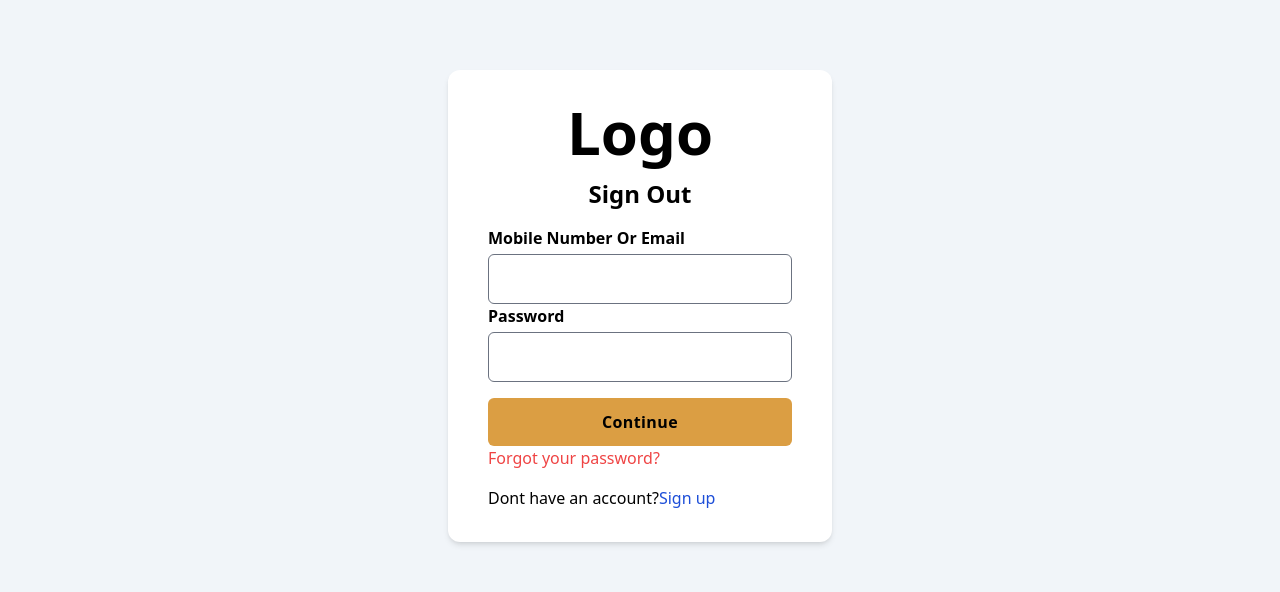
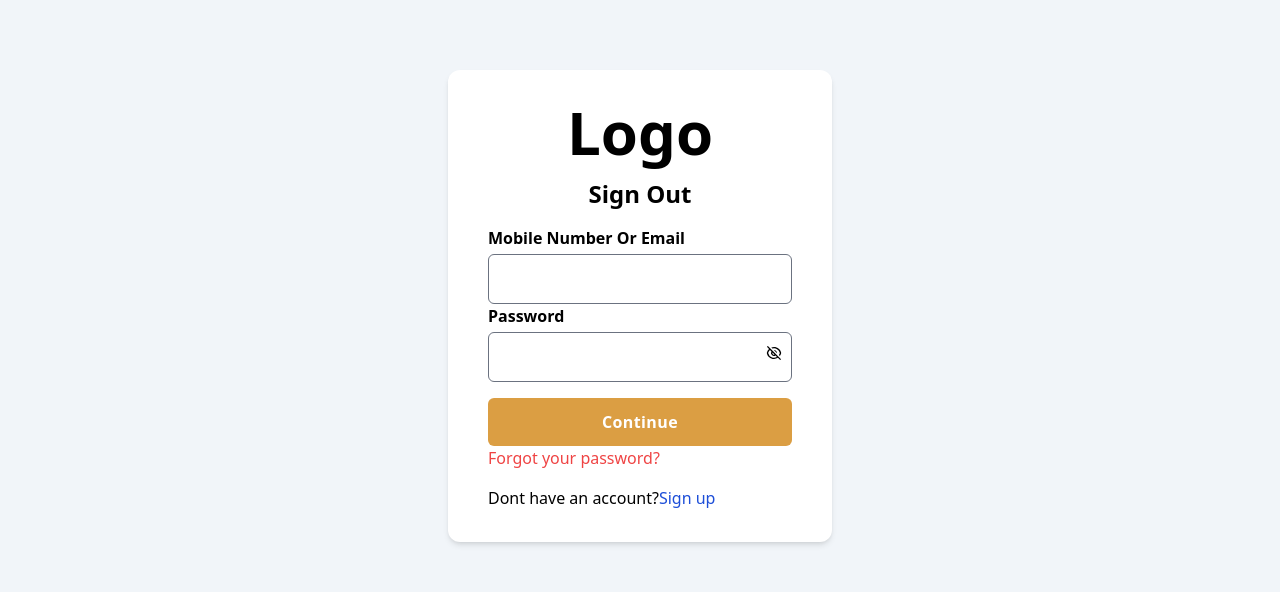
Before and after one commit to jeemhub/almalk, a Next.js app: page /signin in a window 1280 px wide. Shown: the part 206-798 px from the top of the page. Built offline with nearby package versions, Linux system fonts and the light colour scheme; no server answers.

Commit message:
Solve show add item button with redux and fix all the problems design in forms

```diff
--- a/components/Header.js
+++ b/components/Header.js
@@ -23,7 +23,6 @@ function Header() {
   const { data: session } = useSession();
   const router = useRouter();
   const items = useSelector(selectItems);
-  //const token = Cookies.get('loggedin');
   const {userToken } = useSelector((state) => state.user);
 
   const [sideBar, setSideBar] = useState(false);
--- a/pages/confirmresetpassword.js
+++ b/pages/confirmresetpassword.js
@@ -74,7 +74,7 @@ export default function ConfirmResetPassword() {
       });
   };
   return (
-    <div className="h-screen mobile:mt-[-100px] mobile:bg-inherit bg-slate-50 flex justify-center items-center   w-full">
+    <div className="h-screen mobile:my-auto mobile:bg-inherit bg-slate-50 flex justify-center items-center   w-full">
       <form onSubmit={handelSubmit}>
         <div className="bg-white px-10 py-8 mobile:w-[100%] mobile:mx-auto rounded-xl w-screen mobile:shadow-none shadow-md max-w-sm">
           {/*           <img
--- a/pages/resetpassword.js
+++ b/pages/resetpassword.js
@@ -40,7 +40,7 @@ export default function ResetPassword() {
   };
 
   return (
-    <div className="h-screen mobile:mt-[-100px] mobile:bg-inherit bg-slate-50 flex justify-center items-center   w-full">
+    <div className="h-screen mobile:my-auto mobile:bg-inherit flex justify-center items-center   w-full">
       <form onSubmit={handelSubmit}>
         <div className="bg-white px-10 py-8 mobile:w-[90%] mobile:mx-auto rounded-xl w-screen mobile:shadow-none shadow-md max-w-sm">
           {/*           <img
@@ -71,7 +71,7 @@ export default function ResetPassword() {
           </div>
           <button
             type="submit"
-            className="mt-4 mb-4 w-full  bg-[#DB9E43] border-gray-500 hover:bg-[#c88521] font-semibold py-3 rounded-md  tracking-wide"
+            className="mt-4 mb-4 w-full  bg-[#DB9E43] text-white border-gray-500 hover:bg-[#c88521] font-semibold py-3 rounded-md  tracking-wide"
           >
             {t("Continue")}
           </button>
--- a/pages/signin.js
+++ b/pages/signin.js
@@ -1,4 +1,4 @@
-import React, { useState } from "react";
+import React, { useEffect, useState } from "react";
 import Link from "next/link";
 import * as Yup from "yup";
 import { Formik, Form, Field } from "formik";
@@ -7,18 +7,19 @@ import { useRouter } from "next/router";
 import Cookies from "js-cookie";
 import Loader from "../components/Loader";
 import { useTranslation } from "react-i18next";
+import { login } from "../slice/userSlice";
+import { useDispatch, useSelector } from "react-redux";
+import { RiEyeLine, RiEyeOffLine } from 'react-icons/ri';
 
 export default function SignIn() {
   const { t, i18n } = useTranslation();
 
-  const [error, setError] = useState(null);
+  //const [error, setError] = useState(null);
   const router = useRouter();
   const [loadding, setLoadding] = useState(false)
-  const logIn = (e) => {
-    e.preventDefault();
-    Cookies.set("loggedin", "true");
-    router.push("/dashboard");
-  };
+  const [showPassword, setShowPassword] = useState(false);
+  const { userToken, isLoading, error } = useSelector((state) => state.user);
+  const dispatch = useDispatch();
   const ErrorSchema = Yup.object().shape({
     email: Yup.string().required("Please enter your email address"),
     password: Yup.string()
@@ -26,9 +27,18 @@ export default function SignIn() {
       .min(8, "password must be at least 8 characters")
       .matches(/[a-zA-Z]/, "Password can only contain Latin letters."),
   });
-  const handelLogin = (event) => {
-    event.preventDefault();
+  useEffect(() => {
+    if (userToken) {
+      router.push("/");
+    }
+  }, []);
+
+
+  const handleToggleClick = () => {
+    setShowPassword(!showPassword);
   };
+
+
   return (
     <Formik
       initialValues={{
@@ -37,56 +47,15 @@ export default function SignIn() {
       }}
       validationSchema={ErrorSchema}
       onSubmit={(value) => {
-        setLoadding(true)
-
-        fetch("https://app.almalk.org:3000/login", {
-          method: "POST",
-          headers: {
-            "Content-Type": "application/json",
-          },
-          body: JSON.stringify(value),
-
-        })
-          .then((response) => response.json())
-          .then((data) => {
-            if (data.passwordincorrect != null) {
-              setError(data.passwordincorrect);
-              setLoadding(false)
-              console.log(data.error);
-              console.log("error", error);
-            } else if (data.message) {
-              setLoadding(false);
-              setError(
-                "There was a problem We cannot find an account with that email addres"
-              );
-              console.log(data.error);
-              console.log("error", error);
-            } else {
-              setLoadding(true)
-              Cookies.set("loggedin", JSON.stringify(data.token));
-              localStorage.setItem("token", JSON.stringify(data.token));
-
-              router.push("/");
-
-            }
-
-            //console.log("Success:", data);
-
-
-          })
-          .catch((error) => {
-            //setError(data.error);
-            console.error("Error:", error);
-          });
-
+        dispatch(login(value));
       }}
     >
       {({ errors, touched }) => (
         <div className="h-screen mobile:mt-[0px]  mobile:bg-slate-100 bg-slate-100 mobile:bg-inherit flex justify-center items-center w-full">
-          {loadding ? (<>
+          {isLoading ? (<>
             <Loader />
-          </>):(<>
-            <Form className="mobile:mt-[-250px] ">
+          </>) : (<>
+            <Form className="mobile:my-auto my-auto ">
               <div className="bg-white  mobile:bg-white  px-10 py-8 rounded-xl w-screen shadow-md mobile:rounded-2xl mobile:w-[100%]  mobile:bg-inherit mobile:mx-auto max-w-sm">
                 <h1 className="text-center text-6xl font-semibold">Logo</h1>
 
@@ -124,12 +93,12 @@ export default function SignIn() {
                         <p className="text-red-700  text-xs">{errors.email}</p>
                       )}
                     </div>
-                  <div>
+                    <div className="relative">
                       <label className="block mb-1  font-semibold">
                         {t("Password")}
                       </label>
                       <Field
-                      type="password"
+                        type={showPassword ? 'text' : 'password'}
                         className={
                           touched.password
                             ? `border w-full border-gray-500 p-3 rounded-md  focus:border-[#E77600] focus:shadow-md focus:outline-none text-left ${errors.password
@@ -141,6 +110,14 @@ export default function SignIn() {
                         name="password"
                       /* placeholder="Your Name " */
                       />
+                      <button
+                        type="button"
+                        onClick={handleToggleClick}
+                        className="absolute top-[63%] right-[10px] transform -translate-y-[50%] bg-transparent border-none cursor-pointer"
+
+                      >
+                        {showPassword ? <RiEyeLine /> : < RiEyeOffLine />}
+                      </button>
                       {touched.password && errors.password && (
                         <p className="text-red-700  text-xs">{errors.password}</p>
                       )}
@@ -148,7 +125,7 @@ export default function SignIn() {
                   </div>
                   <button
                     type="submit"
-                  className="mt-4 w-full bg-[#DB9E43] border-gray-500 hover:bg-[#c98e37]  font-semibold py-3 rounded-md  tracking-wide"
+                    className="mt-4 w-full bg-[#DB9E43] border-gray-500 hover:bg-[#c98e37] text-white font-semibold py-3 rounded-md  tracking-wide"
                   >
                     {t("Continue")}
                   </button>
--- a/pages/signup.js
+++ b/pages/signup.js
@@ -2,28 +2,30 @@ import { Formik, Form, Field, ErrorMessage } from 'formik';
 import styles from "../styles/Contactform.module.css";
 import { useRouter } from "next/router";
 import Link from "next/link";
-
+import { RiEyeLine, RiEyeOffLine } from 'react-icons/ri';
 import { useTranslation } from "react-i18next";
-import React, { useState } from "react";
+import React, { useEffect, useState } from "react";
 import * as Yup from "yup";
+import { useSelector } from 'react-redux';
 //import { Route, Routes, useNavigate } from 'react-router-dom';
 
 export default function SignUp() {
+  const [error, setError] = useState(null)
+  const [showPassword, setShowPassword] = useState(false);
+  const { userToken, isLoading } = useSelector((state) => state.user);
   const { t, i18n } = useTranslation();
   const router = useRouter();
-
-  const [error, setError] = useState(null)
   const ErrorSchema = Yup.object().shape({
     name: Yup.string()
       .required("Please Enter Your Full Name")
       .min(5, "too Short")
       .max(100, "Too Long"),
 
-      inviteCode: Yup.number()
+    inviteCode: Yup.number()
       .integer()
       .typeError('inviteCode must be a number')
       .positive('inviteCode must be a positive number')
-      ,
+    ,
 
     email: Yup.string()
       .required("Please Enter Your Email Address")
@@ -42,8 +44,17 @@ export default function SignUp() {
 
     ),
   })
-  //const navigate = useNavigate();
 
+  useEffect(() => {
+    if (userToken) {
+      router.push("/");
+    }
+  }, []);
+
+
+  const handleToggleClick = () => {
+    setShowPassword(!showPassword);
+  };
 
   return (
 
@@ -59,7 +70,7 @@ export default function SignUp() {
       }}
       validationSchema={ErrorSchema}
       onSubmit={(value) => {
-        console.log("value",value)
+        console.log("value", value)
         //const data = {"email": "mohsinali@gmail.com","password":"11111qqqqq","role": "company"};
         fetch(`${process.env.API_URL}/signup/email`, {
           method: 'POST',
@@ -85,8 +96,8 @@ export default function SignUp() {
             console.log('Success:', data);
           })
           .catch((error) => {
-            setError(data.error);
-            console.error('Error:', error);
+            //setError(data.error);
+            //console.error('Error:', data.error);
           });
         console.log("error", error);
       }}
@@ -153,10 +164,12 @@ export default function SignUp() {
                 <p className="text-red-700  text-xs">{errors.email}</p>
               )}
             </div>
-            <div>
-              <label className="block mb-1 font-semibold"> {t("Password")}</label>
+            <div className="relative">
+              <label className="block mb-1  font-semibold">
+                {t("Password")}
+              </label>
               <Field
-                type="password"
+                type={showPassword ? 'text' : 'password'}
                 className={
                   touched.password
                     ? `border w-full border-gray-500 p-3 rounded-md  focus:border-[#E77600] focus:shadow-md focus:outline-none text-left ${errors.password
@@ -168,6 +181,14 @@ export default function SignUp() {
                 name="password"
               /* placeholder="Your Name " */
               />
+              <button
+                type="button"
+                onClick={handleToggleClick}
+                className="absolute top-[63%] right-[10px] transform -translate-y-[50%] bg-transparent border-none cursor-pointer"
+
+              >
+                {showPassword ? <RiEyeLine /> : < RiEyeOffLine />}
+              </button>
               {touched.password && errors.password && (
                 <p className="text-red-700  text-xs">{errors.password}</p>
               )}
@@ -177,7 +198,7 @@ export default function SignUp() {
                 {t("ReEnterPassword")}
               </label>
               <Field
-                type="password"
+                type={showPassword ? 'text' : 'password'}
                 className={
                   touched.password2
                     ? `border w-full border-gray-500 p-3 rounded-md  focus:border-[#E77600] focus:shadow-md focus:outline-none text-left ${errors.password2
@@ -187,7 +208,7 @@ export default function SignUp() {
                     : "border w-full border-gray-500 p-3 rounded-md  focus:border-[#E77600] focus:shadow-md focus:outline-none text-left"
                 }
                 name="password2"
-              /* placeholder="Your Name " */
+
               />
 
               {touched.password2 && errors.password2 && (
@@ -225,7 +246,7 @@ export default function SignUp() {
           </div>
           <button
             type="submit"
-            className="mt-4 w-full bg-[#DB9E43] border-gray-500 hover:bg-[#c88521] ] font-semibold py-3 rounded-md  tracking-wide"
+            className="mt-4 w-full bg-[#DB9E43] border-gray-500 hover:bg-[#c88521] text-white font-semibold py-3 rounded-md  tracking-wide"
           >
             {t("Continue")}
           </button>
--- a/slice/userSlice.js
+++ b/slice/userSlice.js
@@ -21,7 +21,7 @@ export const login = createAsyncThunk(
         const {rejectWithValue} = thunkAPI;
 
         try {
-            const res = await fetch("http://ap.almalk.org:3000/login", {
+            const res = await fetch(`${process.env.API_URL}/login`, {
           method: "POST",
           headers: {
             "Content-Type": "application/json",
```
Also changed, not shown: components/Banner.js (+3 -4 lines), pages/verify.js (+16 -5 lines). Lines whose indentation alone changed are shown as unchanged.
